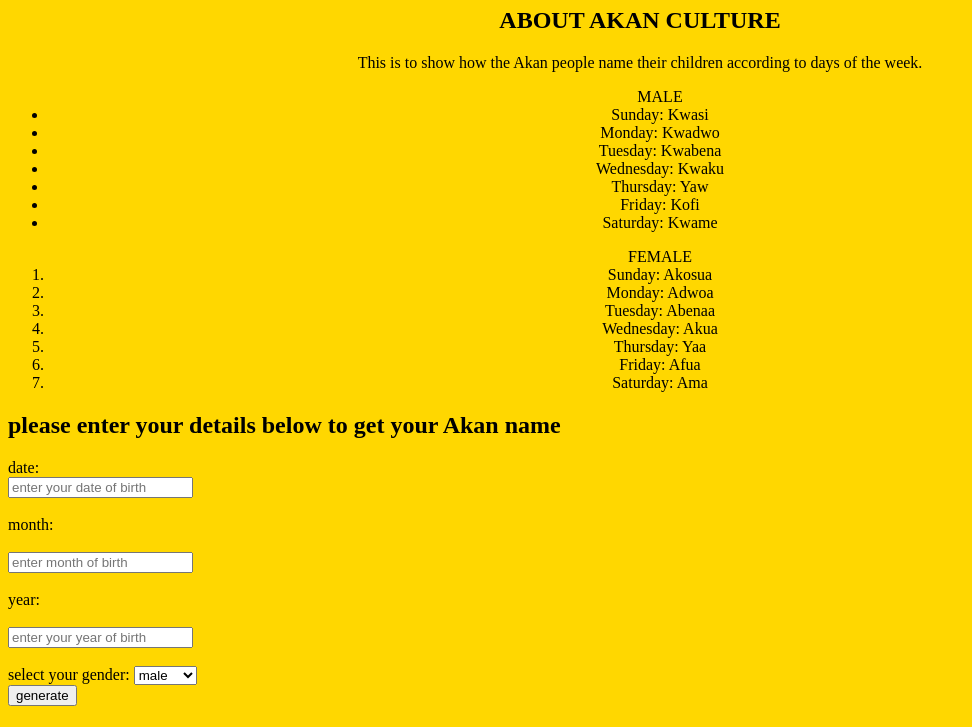
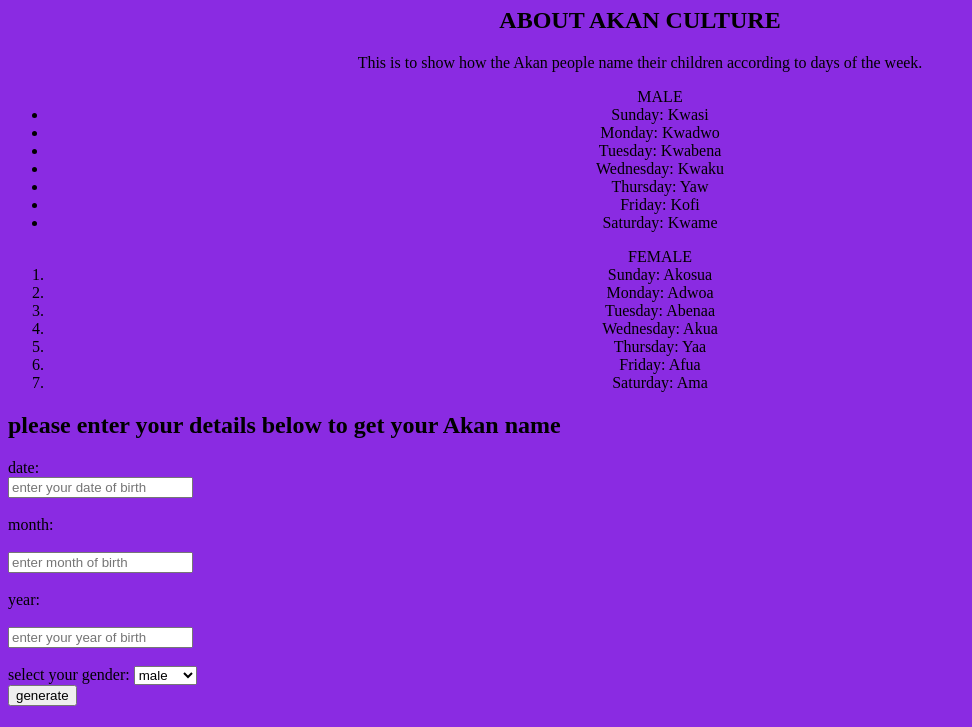
Before and after one commit to ann-wangui/AKAN-CULTURE, a plain HTML site: page index.html in a window 1280 px wide. Shown: the part 73-800 px from the top of the page, without its empty margins (0-972 px from the left). Drawn offline with nearby package versions, Linux system fonts and the light colour scheme.

Commit message:
changed the background color

```diff
--- a/style.css
+++ b/style.css
@@ -1,6 +1,6 @@
 body{
 
-    background-color: gold;
+    background-color: blueviolet
 }
 .container {
     text-align: center;
```
